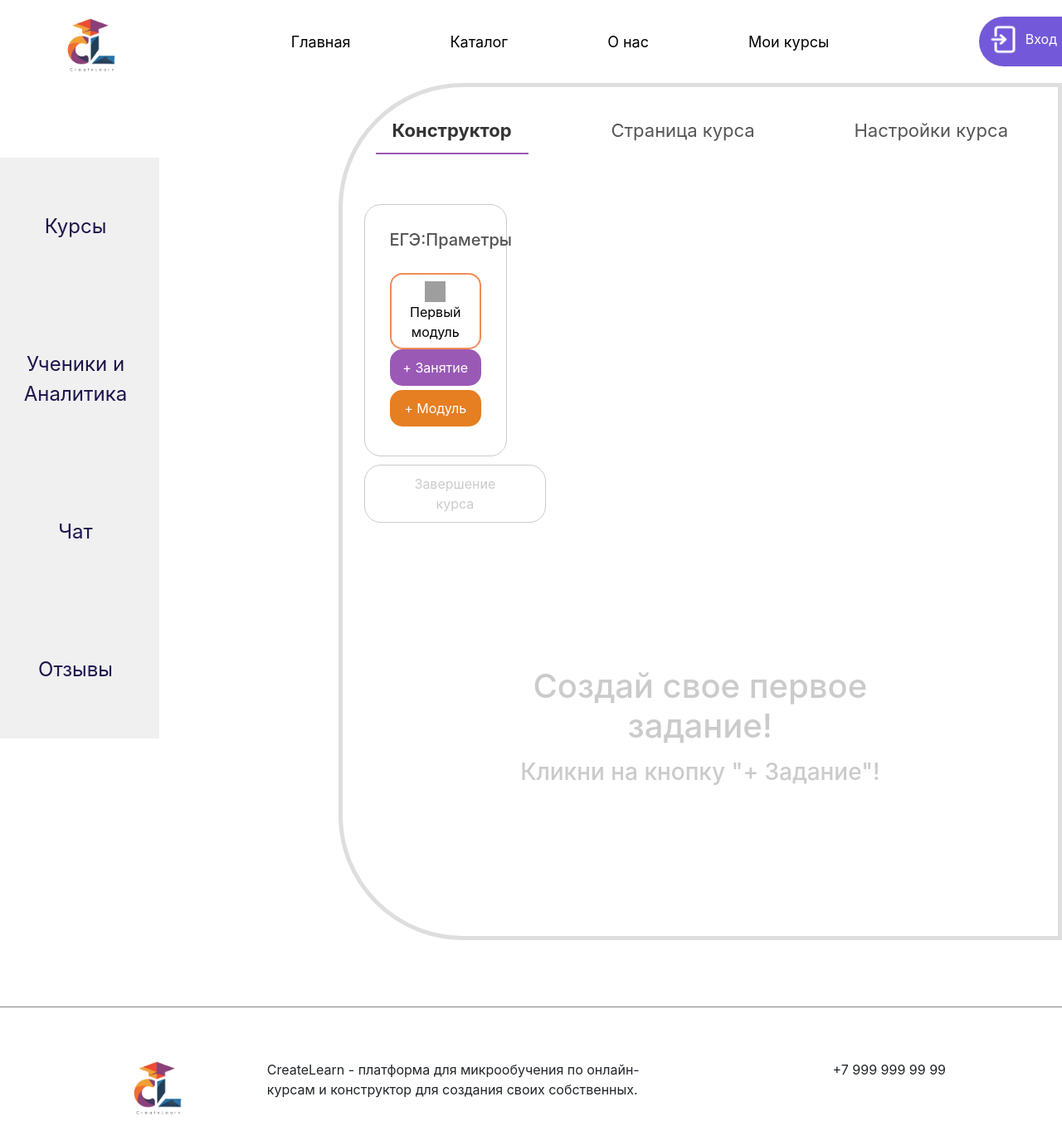
After one commit to Digital-Activists/create-learn, a Django app: page /education/my-courses/create in a window 1280 px wide. The commit adds this page. Shown: the whole page at 83% size. Run offline with Django 5.2, Linux system fonts and the light colour scheme; some libraries are stand-ins or nearby versions; grey boxes are pictures that could not be loaded.

Commit message:
конструктор курсов преподаватель

```diff
--- a/CreateLearn/apps/education/urls.py
+++ b/CreateLearn/apps/education/urls.py
@@ -11,6 +11,9 @@ from .views import (
     about_us,
     LessonViewSet,
     course1,
+    teach_course_create,
+    teach_create_task,
+    teach_setting_course,
 )
 
 router = DefaultRouter()
@@ -33,6 +36,13 @@ urlpatterns = [
     ),
     path("about_us", about_us, name="education_about_us"),
     path("my-courses", course1, name="my_courses"),
+    path("my-courses/create", teach_course_create, name="teach_course_create"),
+    path("my-courses/create/tasks",
+         teach_create_task,
+         name="teach_create_tasks"),
+    path("my-courses/create/setting",
+         teach_setting_course,
+         name="teach_setting_course"),
     # path("constructor/<slug:slug>", view.as_view()),
     # path("constructor/<slug:slug>/lesson/<int:pk>", view.as_view()),
     path("api/", include(router.urls)),
--- a/CreateLearn/apps/education/views.py
+++ b/CreateLearn/apps/education/views.py
@@ -89,3 +89,18 @@ def about_us(request):
 def course1(request):
     template_name = "teach_course/teach_course1.html"
     return render(request, template_name)
+
+
+def teach_course_create(request):
+    template_name = "teach_course/teach_course_create.html"
+    return render(request, template_name)
+
+
+def teach_create_task(request):
+    template_name = "teach_course/teach_create_tasks.html"
+    return render(request, template_name)
+
+
+def teach_setting_course(request):
+    template_name = "teach_course/setting_course.html"
+    return render(request, template_name)
--- a/CreateLearn/static_dev/style_course_teach.css
+++ b/CreateLearn/static_dev/style_course_teach.css
@@ -123,3 +123,323 @@
     border: none;
     outline: 0 !important;
 }
+
+
+
+.tabs {
+  display: flex;
+  justify-content: space-around;
+  margin-top: 3%;
+  font-size: 22px;
+}
+
+.tabs a {
+    text-decoration: none  !important;;
+}
+
+.tab {
+  padding: 10px 20px;
+  border-bottom: 2px solid transparent;
+  cursor: pointer;
+  color: #555;
+}
+
+.tab.active {
+  border-bottom-color: #9b59b6;
+  color: #333;
+  font-weight: bold;
+}
+
+.module{
+    margin-top: 7%;
+    margin-left: 3%;
+    width: 20%;
+}
+
+.module-section {
+  padding: 30px;
+  border: 1px solid #CBCBCB;
+  border-radius: 20px;
+  margin-bottom: 10px;
+  background: none;
+}
+
+.module-title {
+  display: flow-root;
+  color: #555;
+}
+
+.module-title button {
+    margin-top: 20px;
+    background: none;
+    border: 2px #F28B57 solid;
+    border-radius: 15px;
+    color: #000;
+    font-size: 16px;
+    cursor: pointer;
+    padding: 7px 20px;
+}
+
+.add-button {
+    display: block;
+    width: 100%;
+    padding: 10px;
+    border: none;
+    border-radius: 15px;
+    color: white;
+    font-size: 16px;
+    cursor: pointer;
+    margin-bottom: 5px;
+}
+
+.purple {
+  background-color: #9b59b6;
+}
+
+.orange {
+  background-color: #e67e22;
+}
+
+.button-over-module{
+    border: 1px solid #CBCBCB;
+    border-radius: 20px;
+    text-align: center;
+    padding: 10px 60px;
+    background: none;
+    color: #CBCBCB;
+}
+
+.complete-section {
+  display: flex;
+  align-items: center;
+  color: #27ae60;
+  padding: 10px;
+}
+
+
+.content{
+    padding: 20% 20%;
+    text-align: center;
+}
+
+
+.content h1 {
+  color: #CBCBCB;
+  margin-bottom: 3%;
+}
+
+.content h3 {
+  color: #CBCBCB;
+}
+
+.view-selection{
+    position:absolute;
+    width: 100%;
+    height: 100%;
+    background: rgba(0,0,0,0.7);
+    display: flex;
+    justify-content: center;
+    align-items: center;
+    left: 0;
+    top: 0;
+    opacity: 0;
+    pointer-events: none;
+}
+
+.view-selection.active{
+    opacity: 1;
+    position: fixed;
+    pointer-events: auto;
+    transition: 0.4s ease;
+}
+
+.view-selection .view-selection-box{
+    width: 30%;
+    background:#fff;
+    border: 1px solid #CBCBCB;
+    border-radius: 20px;
+    padding: 20px;
+    display: block;
+}
+
+.header-box{
+    display: flex;
+    justify-content: end;
+    gap: 15%;
+    margin-bottom: 3%;
+}
+
+.close-view-selection {
+    margin-top: -10px;
+    rotate: 45deg;
+    background: none;
+    font-size: 26px;
+    border: none;
+    outline: 0 !important;
+}
+
+.selection-box{
+    display: flex;
+}
+
+.selection-box-button{
+    text-align: center;
+}
+
+.selection-box-button button{
+    border-radius: 15px;
+    border: 3px solid #CBCBCB;
+    background: none;
+    transition: 1s ease;
+    margin-bottom: 5%;
+    outline: 0 !important;
+}
+
+.selection-box-button button:hover {
+    border:3px solid  #7359D9;
+}
+
+.conteiner-tasks{
+    border: 3px solid #CBCBCB;
+    border-radius: 20px;
+    padding: 40px;
+    margin: 5%;
+}
+
+.tasks-head{
+    display: grid;
+}
+
+.tasks-head-button{
+    width: max-content;
+    margin-left: 100%;
+    background: none;
+    border: none;
+    font-size: 26px;
+    outline: 0 !important;
+}
+
+.text-header{
+    border-top: none;
+    border-left: none;
+    border-right: none;
+    font-size: 26px;
+}
+
+.video-box{
+    text-align: center;
+    border: 3px solid #CBCBCB;
+    border-radius: 20px;
+    padding: 10%;
+}
+
+.video-box p{
+    font-size: 18px;
+    color: #CBCBCB;
+}
+
+.text-footer {
+    margin-top: 3%;
+    border: 3px solid #CBCBCB;
+    border-radius: 15px;
+    width: -moz-available;
+    font-size: 24px;
+    padding: 1%
+}
+
+.button-create-tasks{
+    font-size: 28px;
+    font-weight: 500;
+    border: 3px solid #F28B57;
+    border-radius: 45px;
+    text-align: center;
+    background: #fff;
+    color: #000;
+}
+
+.dropdown-content {
+    position:absolute;
+    display: flex;
+    opacity: 0;
+    pointer-events: none;
+    display: block;
+    border: 3px solid #CBCBCB;
+    border-radius: 15px;
+    padding: 1%;
+}
+
+.dropdown-content.active {
+    opacity: 1;
+    position: inherit;
+    pointer-events: auto;
+    transition: 0.4s ease;
+    display: grid;
+    justify-self: end;
+}
+
+.dropdown-content-button{
+    border: none;
+    background: #fff;
+    outline: 0 !important;
+}
+
+.dropdown-content-button:hover{
+    color: #F28B57;
+}
+
+.button-delete {
+    color: red;
+    border: none;
+    background: #fff;
+    outline: 0 !important;
+}
+
+.button-delete:hover{
+    color: #000;
+}
+
+.setting-content{
+    display: block ruby;
+    margin: 5%;
+    text-align: start;
+}
+
+.setting-box{
+    border: 3px solid #CBCBCB;
+    border-radius: 20px;
+    padding: 5%;
+}
+
+.setting-box-1{
+    display: flex;
+    justify-content: space-between;
+    gap: 60px;
+    margin-bottom: 3%;
+}
+
+.setting-box-2{
+    width: 100%;
+    margin-bottom: 3%;
+}
+
+.content-1{
+}
+
+.setting-box-next{
+    border: 3px solid #CBCBCB;
+    border-radius: 20px;
+    padding: 5%;
+    vertical-align: top;
+    margin-left: 3%;
+}
+
+.box-3{
+    display: grid;
+    gap: 5%;
+    text-align: center;
+}
+
+.text-footer {
+    border: 3px solid #CBCBCB;
+    border-radius: 15px;
+}
--- /dev/null
+++ b/CreateLearn/static_dev/teach_course_create.js
@@ -0,0 +1,12 @@
+const showSelection = document.querySelector('.add-button');
+const selectionView = document.querySelector('.view-selection');
+const selectionClose = document.querySelector('.close-view-selection');
+
+
+showSelection.onclick = () => {
+    selectionView.classList.add('active')
+}
+
+selectionClose.onclick = () => {
+    selectionView.classList.remove('active')
+}
--- a/CreateLearn/templates/teach_course/teach_course1.html
+++ b/CreateLearn/templates/teach_course/teach_course1.html
@@ -53,7 +53,7 @@
                 </div>
             </div>
 
-            <a href="#" class="button-create-course">
+            <a href="{% url 'teach_course_create' %}" class="button-create-course">
                 <button>
                     <img src="{% static 'img/pluse.png' %}">
                     <p>Создать микрокурс</p>
@@ -66,7 +66,7 @@
     <div class="courses1-div">
         <h3>Новая категория</h3>
         <div style="display: flex; gap: 3%;">
-            <a href="#" class="button-create-course">
+            <a href="{% url 'teach_course_create' %}" class="button-create-course">
                 <button>
                     <img src="{% static 'img/pluse.png' %}">
                     <p>Создать микрокурс</p>
--- /dev/null
+++ b/CreateLearn/templates/teach_course/teach_course_create.html
@@ -0,0 +1,82 @@
+{% extends 'teach_course/base_teach_course.html' %}
+{% load static %}
+{% block title %}Конструктор{% endblock %}
+
+{% block content %}
+    <div class="tabs">
+      <a href="{% url 'teach_course_create' %}"><div class="tab active">Конструктор</div></a>
+      <a href="#"><div class="tab">Страница курса</div></a>
+      <a href="{% url 'teach_setting_course' %}"><div class="tab">Настройки курса</div></a>
+    </div>
+
+    <div style="display: block ruby;">
+        <div class="module">
+            <div class="module-section">
+                <div class="module-title">
+                    <h5>ЕГЭ:Праметры</h5>
+                    <button>
+                        <img src="{% static 'img/module1.png' %}" width="25" height="25" style="transform: rotate(90deg);">
+                        Первый модуль
+                    </button>
+                </div>
+                <button class="add-button purple">+ Занятие</button>
+
+                <div class="view-selection">
+                    <div class="view-selection-box">
+                        <div class="header-box">
+                            <h4>Выберите тип занятия</h4>
+                            <button class="close-view-selection">+</button>
+                        </div>
+                        <div class="selection-box">
+                            <div class="selection-box-button">
+                                <a href="{% url 'teach_create_tasks' %}">
+                                    <button id="next-button">
+                                        <img src="{% static 'img/create_course.png' %}">
+                                    </button>
+                                </a>
+                                <h5>Обычное</h5>
+                                <p>*Может содержать тексты, видео, аудио, картинки и файлы</p>
+                            </div>
+                            <div class="selection-box-button">
+                                <button><img src="{% static 'img/create_card.png' %}"></button>
+                                <h5>Флэш-карточки</h5>
+                                <p>*Может содержать задания  в формате термин-определение и в тестовом виде</p>
+                            </div>
+                        </div>
+                    </div>
+                </div>
+                <script src="{% static 'teach_course_create.js' %}"></script>
+
+                <button class="add-button orange">+ Модуль</button>
+            </div>
+
+            <a>
+                <button class="button-over-module">
+                    <p style="margin: 0px;">Завершение курса</p>
+                </button>
+            </a>
+        </div>
+
+        <div class="content">
+            <h1>Создай свое первое задание!</h1>
+            <h3>Кликни на кнопку "+ Задание"!</h3>
+        </div>
+
+        <!-- <div class="view-selection">
+            <h4>Выберите тип занятия</h4>
+            <button>+</button>
+            <div>
+                <div>
+                    <button><img src="{% static 'img/create_course.png' %}"></button>
+                    <p>*Может содержать тексты, видео, аудио, картинки и файлы</p>
+                </div>
+                <div>
+                    <button><img src="{% static 'img/create_card.png' %}"></button>
+                    <p>*Может содержать задания  в формате термин-определение и в тестовом виде</p>
+                </div>
+            </div>
+        </div> -->
+    </div>
+    <script src="{% static 'teach_course_create.js' %}"></script>
+
+{% endblock %}
```
Also changed, not shown: CreateLearn/static_dev/teach_create_tasks.js (added, +35 -0 lines), CreateLearn/templates/teach_course/setting_course.html (added, +58 -0 lines), CreateLearn/templates/teach_course/teach_create_tasks.html (added, +69 -0 lines), CreateLearn/static_dev/img/create_card.png (added), CreateLearn/static_dev/img/create_course.png (added), CreateLearn/static_dev/img/file.png (added), CreateLearn/static_dev/img/image.png (added), CreateLearn/static_dev/img/video.png (added).
